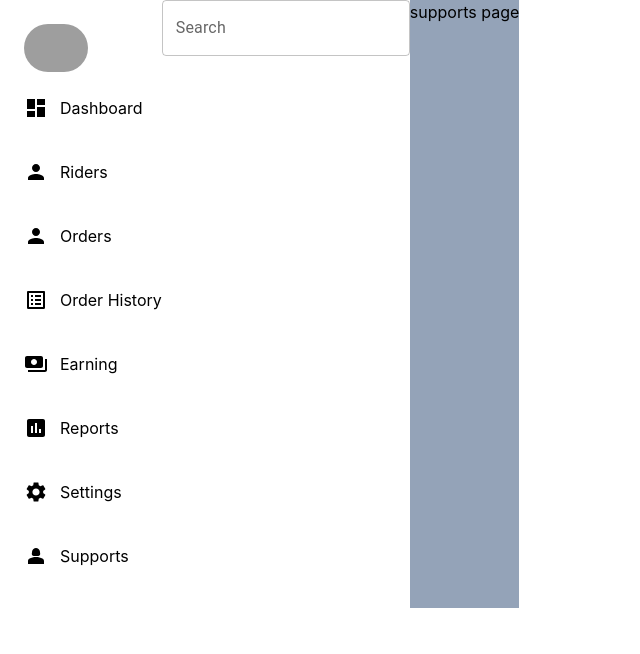
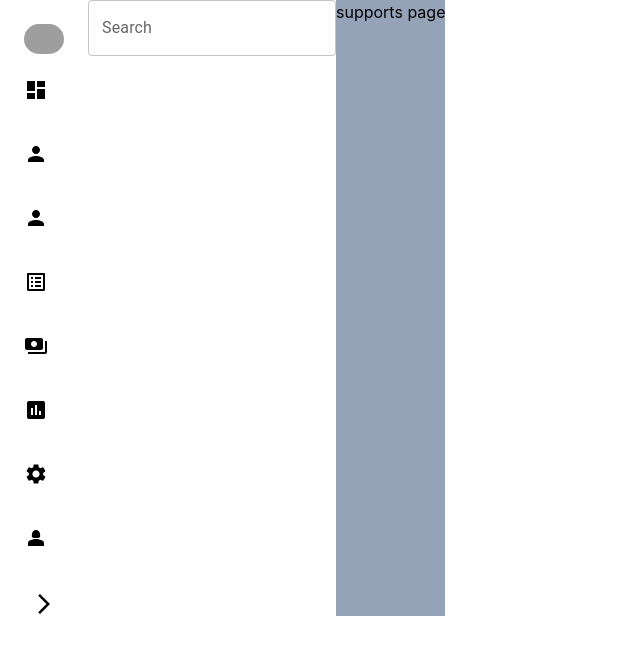
Before and after one commit to abeni-ga/logistics-pro-app, a React (Create React App) app: page /supports in a window 1280 px wide. Shown: the top 654 px of the page, without its empty margins (0-640 px from the left). Built offline with nearby package versions, Linux system fonts and the light colour scheme; grey boxes are pictures that could not be loaded; what tailwindcss-percentage-width would draw is missing.

Commit message:
adding toggle button on sidebar

```diff
--- a/src/components/common/sidebar/sidebar.jsx
+++ b/src/components/common/sidebar/sidebar.jsx
@@ -1,4 +1,6 @@
 import { InputAdornment, TextField } from "@mui/material";
+import ArrowForwardIosIcon from "@mui/icons-material/ArrowForwardIos";
+import ArrowBackIosIcon from "@mui/icons-material/ArrowBackIos";
 import SearchIcon from "@mui/icons-material/Search";
 import { useState } from "react";
 import { NavLink } from "react-router-dom";
@@ -11,30 +13,9 @@ const SideBar = ({ children }) => {
   const toggle = () => {
     setIsOpen(!isOpen);
   };
-  // return (
-  //   <div className="containerflex flex-row">
-  //     <div className="sidebar flex flex-col w-40%">
-  //       <div className="flex flex-col">
-  // {MENUITEMS.map((items) => {
-  //   return (
-  //     <NavLink to={items.path}>
-  //       <NavButton
-  //         key={items.title}
-  //         isOpen
-  //         icon={items.icon}
-  //         title={items.title}
-  //       />
-  //     </NavLink>
-  //   );
-  // })}
-  //       </div>
-  //     </div>
-  //     <div>{children}</div>
-  //   </div>
-  // );
   return (
     <div className="container min-h-full flex">
-      <div className="sidebar h-full w-20% ml-6">
+      <div className="sidebar h-full ml-6 mr-6">
         <div className="top-sideBar">
           <UserPanel />
         </div>
@@ -44,13 +25,16 @@ const SideBar = ({ children }) => {
               <NavLink to={items.path}>
                 <NavButton
                   key={index}
-                  isOpen
+                  isOpen={isOpen}
                   icon={items.icon}
                   title={items.title}
                 />
               </NavLink>
             );
           })}
+          <button onClick={toggle}>
+            {isOpen ? <ArrowBackIosIcon /> : <ArrowForwardIosIcon />}
+          </button>
         </div>
       </div>
       <div className="min-w-100% flex">
--- a/src/components/common/sidebar/userPanel.jsx
+++ b/src/components/common/sidebar/userPanel.jsx
@@ -4,7 +4,7 @@ const UserPanel = () => {
       <div className="sidebar-user text-center mt-6 mb-6">
         <div>
           <img
-            className="rounded-full w-16"
+            className="rounded-full w-10"
             src="https://cdn.pixabay.com/photo/2015/10/05/22/37/blank-profile-picture-973460__480.png"
             alt="#"
           />
```
